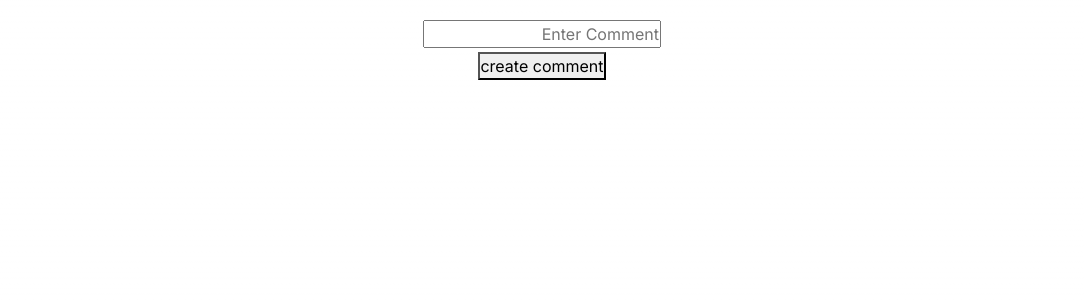
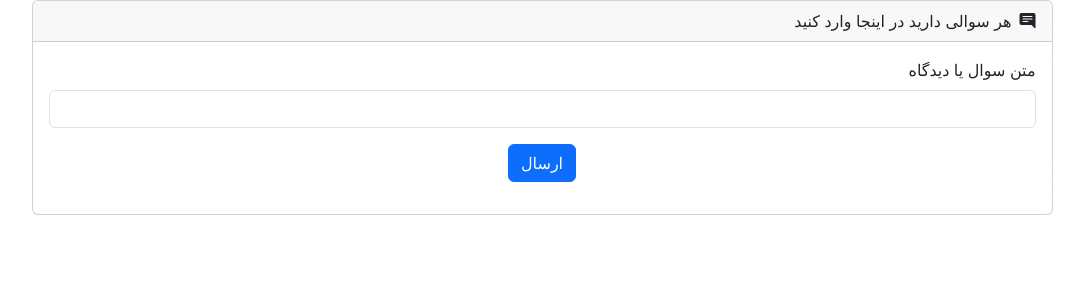
Before and after one commit to kaveh163/commentReply-reactEskan, a Next.js app: page /home in a window 1280 px wide. Shown: the top 300 px of the page, without its empty margins (98-1182 px from the left). Built offline with nearby package versions, Linux system fonts and the light colour scheme.

Commit message:
updated the comment reply system and added styling

```diff
--- a/components/comments.js
+++ b/components/comments.js
@@ -2,9 +2,12 @@
 import { useState, useEffect } from "react";
 import classes from "./comments.module.css";
 import DisplayComment from "./display-comment";
-import Container from 'react-bootstrap/Container';
-import Row from 'react-bootstrap/Row';
-import Col from 'react-bootstrap/Col';
+import Container from "react-bootstrap/Container";
+import Row from "react-bootstrap/Row";
+import Col from "react-bootstrap/Col";
+import Button from "react-bootstrap/Button";
+import Card from "react-bootstrap/Card";
+import Form from "react-bootstrap/Form";
 export default function Comments() {
   const [comments, setComments] = useState();
   const [comment, setComment] = useState();
@@ -44,21 +47,69 @@ export default function Comments() {
   console.log("comments", comments);
   return (
     <>
-
-      <form action="" onSubmit={handleSubmit}>
+      <Container>
+        <Row>
+          <Col xs={12} sm={11} className="mx-sm-auto">
+            <Card>
+              <Card.Header>
+                <i className="bi bi-chat-right-text-fill ms-2"></i>
+                هر سوالی دارید در اینجا وارد کنید
+              </Card.Header>
+              <Card.Body>
+                <Form action="" onSubmit={handleSubmit}>
+                  <Form.Group className="mb-3" controlId="formBasicEmail">
+                    <Form.Label>متن سوال یا دیدگاه</Form.Label>
+                    <Form.Control
+                      type="text"
+                      onChange={(event) => setComment(event.target.value)}
+                      placeholder=""
+                      className=""
+                      value={comment}
+                    />
+                  </Form.Group>
+                  <Form.Group className="d-flex justify-content-center mb-3">
+                    <Button
+                      variant="primary"
+                      type="submit"
+                      className="d-flex justify-content-center"
+                    >
+                      ارسال
+                    </Button>
+                  </Form.Group>
+                  {comments &&
+                    comments.map((comment, index) => (
+                      <DisplayComment
+                        key={comment.id}
+                        comment={comment}
+                        setComments={setComments}
+                        commentIndex={index}
+                      />
+                    ))}
+                </Form>
+              </Card.Body>
+            </Card>
+          </Col>
+        </Row>
+      </Container>
+      {/* <form action="" onSubmit={handleSubmit}>
         <input
           type="text"
           onChange={(event) => setComment(event.target.value)}
           placeholder="Enter Comment"
           className={classes["input-align"]}
           value={comment}
-
         />
         <button className={classes["comment-btn"]}>create comment</button>
-        {comments && comments.map((comment, index) => (
-            <DisplayComment key={comment.id} comment={comment} setComments={setComments} commentIndex={index}/>
-        ))}
-      </form>
+        {comments &&
+          comments.map((comment, index) => (
+            <DisplayComment
+              key={comment.id}
+              comment={comment}
+              setComments={setComments}
+              commentIndex={index}
+            />
+          ))}
+      </form> */}
     </>
   );
 }
--- a/components/comments.module.css
+++ b/components/comments.module.css
@@ -19,13 +19,21 @@
     margin-bottom: 10px;
 }
 .comment-p {
-    margin-left: 20px;
+    /* margin-left: 20px; */
+}
+.border {
+    /* border-bottom: 1px solid black; */
 }
 .evenCommentColor {
-    background-color: blue;
+    background-color: #b9d5f5!important;
+    border-bottom: 2px dashed black;
+    margin-bottom: 8px;
+
 }
 .singleCommentColor {
-    background-color: green;
+    background-color: white;
+    border-bottom: 2px dashed black;
+    margin-bottom: 8px;
 }
 .hideReply {
     display: none;
@@ -33,3 +41,18 @@
 .showReply {
     display: block;
 }
+.commentText {
+    box-shadow: 1px 2px blue ;
+    width: 96%;
+    border: 1px solid #00f;
+    padding: 8px;
+    margin-right: 12px;
+
+}
+.commentAnswer {
+    width: 94%;
+    box-shadow: 3px 6px #bdc7cd;
+    padding: 10px;
+    margin: auto;
+
+}
--- a/components/display-comment.js
+++ b/components/display-comment.js
@@ -1,6 +1,7 @@
 "use client";
 import classes from "./comments.module.css";
 import { useState, useEffect } from "react";
+import Button from 'react-bootstrap/Button';
 
 export default function DisplayComment(props) {
   const [replies, setReplies] = useState();
@@ -53,12 +54,19 @@ export default function DisplayComment(props) {
 
   let statusClasses = "";
   let replyCommentsClasses = "";
+  let commentStatusClasses = "";
+  let line = "";
   if (props.comment.reply === null) {
     if (props.commentIndex % 2 === 0) {
       statusClasses = classes.evenCommentColor;
+      line = "";
     } else {
       statusClasses = classes.singleCommentColor;
+      line=<hr />
     }
+    commentStatusClasses = classes.commentText;
+  } else {
+    commentStatusClasses = classes.commentAnswer;
   }
   if (hasReplies) {
     replyCommentsClasses = classes.hideReply;
@@ -69,7 +77,9 @@ export default function DisplayComment(props) {
   return (
     <>
       <div className={`${statusClasses}`}>
-        {props.comment.comment}
+        <p className={`${commentStatusClasses} `}>{props.comment.comment}</p>
+        {line}
+
         {/* {props.comment.comment? props.comment.comment: props.comment.reply? props.comment.reply: "comment"} */}
         {/* {comment.comment || (comment.reply && comment.reply.comment.comment)} */}
         {showCommentField && <div>
@@ -82,26 +92,31 @@ export default function DisplayComment(props) {
         </div>}
 
         {!showCommentField && (
-          <button
-            type="button"
-            className={`${classes["comment-btn2"]} ${replyCommentsClasses}`}
-            //onClick={() => commentHandler(props.comment.id)}
-            onClick={() => setShowCommentField(!showCommentField)}
-          >
-            reply
-            {/* {hasReplies ? "" : "reply"} */}
-          </button>
+          <Button variant="primary" type="button" className={`${classes["comment-btn2"]} ${replyCommentsClasses}`} onClick={() => setShowCommentField(!showCommentField)}>پاسخ</Button>
+          // <button
+          //   type="button"
+          //   className={`${classes["comment-btn2"]} ${replyCommentsClasses}`}
+          //   //onClick={() => commentHandler(props.comment.id)}
+          //   onClick={() => setShowCommentField(!showCommentField)}
+          // >
+          //   پاسخ
+
+          // </button>
         )}
         {replies &&
           replies.map((reply, index) => (
             <div key={reply.id} className={classes["comment-p"]}>
+
               <DisplayComment
                 comment={reply}
                 setComments={props.setComments}
                 commentIndex={props.commentIndex}
               />
+
             </div>
+
           ))}
+
       </div>
     </>
   );
```
